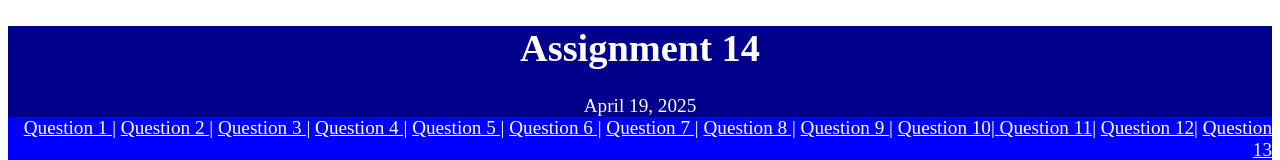
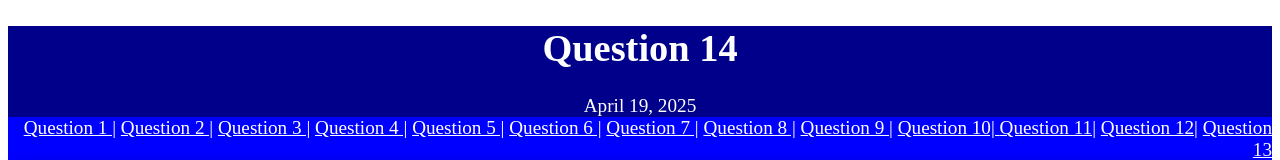
Before and after one commit to vinayavr/Super30-Assignment, a plain HTML site: page ques14.html in a window 1280 px wide. Shown: the top 160 px of the page. Drawn offline with Linux system fonts and the light colour scheme.

```diff
--- a/ques14.html
+++ b/ques14.html
@@ -8,7 +8,7 @@
     <title>Transitions & Transforms</title>
 </head>
 <body>
-    <header><h1>Assignment 14</h1><time datetime="2025-04-19" >April 19, 2025</time></header>
+    <header><h1>Question 14</h1><time datetime="2025-04-19" >April 19, 2025</time></header>
     <div>
         <nav>
             <a href="ques1.html">Question 1 |</a>
```
Also changed, not shown: ques15.html (+1 -1 lines), ques12.jpg, ques13.jpg, ques14.jpg, ques15.jpg, ques16.jpg, ques17.jpg, ques18.jpg, ques19.jpg.
